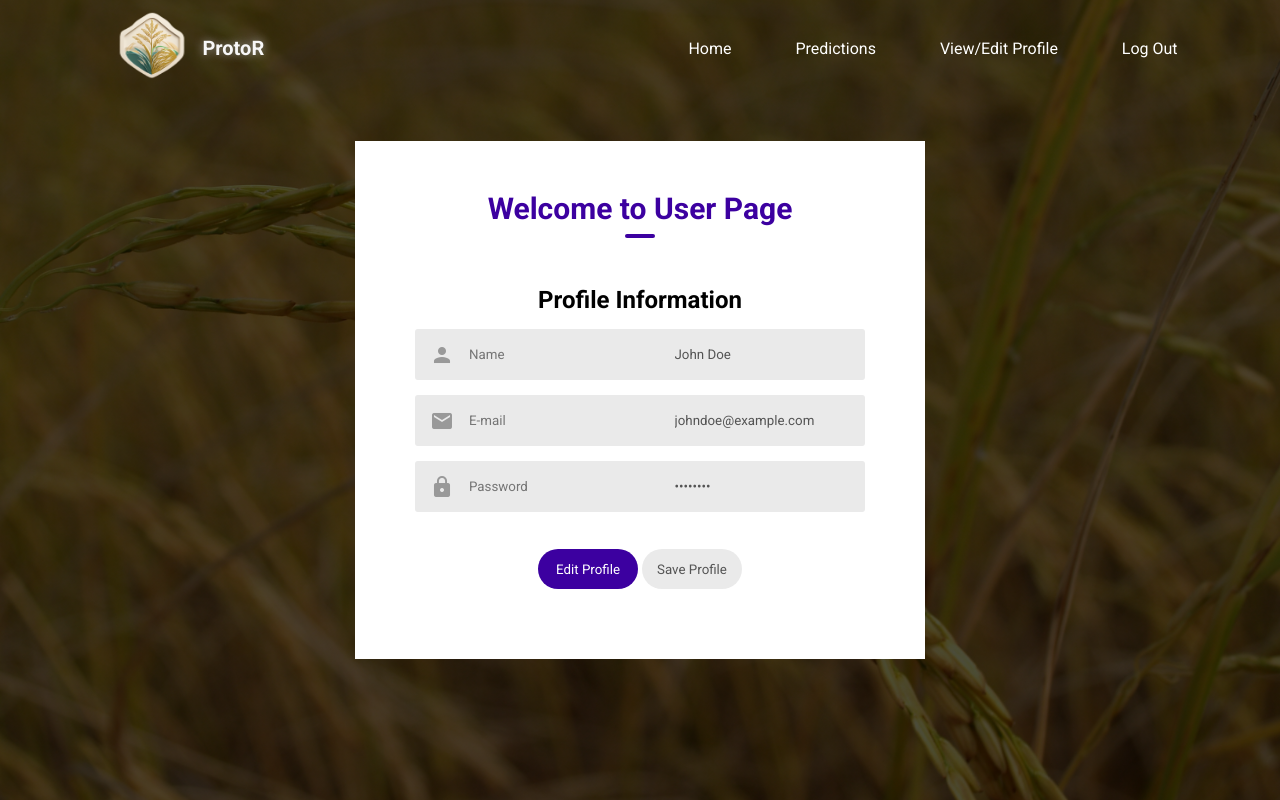
After one commit to 20100850-ganesh/datamodelling_repo, a Python web app: template templates/user.html in a window 1280 px wide. The commit adds this page. Run offline with Jinja, Linux system fonts and the light colour scheme; the template is opened without the code that fills it, so the values that code supplies are empty.

Commit message:
added user/predictions and fixed typos

```diff
--- a/static/style.css
+++ b/static/style.css
@@ -330,3 +330,27 @@ form p a {
 .login {
     height: 190px;
 }
+
+.btn-field button.disable {
+    background: #eaeaea;
+    color: #555;
+    cursor: not-allowed;
+}
+
+.label-btn {
+    background: #3c00a0;
+    width: 100px;
+    border: none;
+    outline: none;
+    color: #fff;
+    height: 35px;
+    border-radius: 30px;
+    cursor: pointer;
+    margin-top: 20px;
+    box-shadow: 0px 5px 15px 0px rgba(28, 0, 181, 0.3);
+}
+
+.label {
+    color: #fff;
+    font-size: 24px;
+}
--- a/templates/base.html
+++ b/templates/base.html
@@ -26,6 +26,7 @@
                     <li><a href="contact.html">Contact</a></li>
                     <li><a href="signup.html">SignUp</a></li>
                     <li><a href="login.html">Login</a></li>
+                    <li><a href="user.html">user</a></li>
                 </ul>
             </nav>
         </div>
--- a/templates/login.html
+++ b/templates/login.html
@@ -50,7 +50,7 @@
             </div>
 
         </div>
-
+    </div>
 </body>
 
 </html>
--- a/templates/signup.html
+++ b/templates/signup.html
@@ -53,7 +53,7 @@
             </div>
 
         </div>
-
+    </div>
 </body>
 
 </html>
--- /dev/null
+++ b/templates/user.html
@@ -0,0 +1,69 @@
+<!DOCTYPE html>
+<html lang="en">
+
+<head>
+    <meta charset="UTF-8">
+    <meta name="viewport" content="width=device-width, initial-scale=1.0">
+    <link rel="preconnect" href="https://fonts.googleapis.com">
+    <link rel="preconnect" href="https://fonts.gstatic.com" crossorigin>
+    <link
+        href="https://fonts.googleapis.com/css2?family=Roboto:ital,wght@0,100;0,300;0,400;0,500;0,700;0,900;1,100;1,300;1,400;1,500;1,700;1,900&display=swap"
+        rel="stylesheet">
+    <link href="https://fonts.googleapis.com/icon?family=Material+Icons" rel="stylesheet">
+    <link rel="stylesheet" href="/static/style.css">
+    <title>ProtR-User</title>
+</head>
+
+<body>
+
+    <div class="container">
+        <div class="navbar">
+            <img src="/static/images/site_logo.png" width="100px" height="130px" alt="site logo" class="logo">
+            <h3>ProtoR</h3>
+            <nav>
+                <ul>
+                    <li><a href="base.html">Home</a></li>
+                    <li><a href="predictions.html">Predictions</a></li>
+                    <li><a href="user.html">View/Edit Profile</a></li>
+                    <li><a href="login.html">Log Out</a></li>
+                </ul>
+            </nav>
+        </div>
+        <!-- <hr> -->
+        <div class="row">
+            <div class="col">
+                <div class="form-box">
+                    <h1>Welcome to User Page</h1>
+                    <h2>Profile Information</h2>
+                    <form action="">
+                        <div class="input-group">
+                            <div class="input-field">
+                                <i class="material-icons">person</i>
+                                <input placeholder="Name" disabled>
+                                <input type="text" id="name" name="name" value="John Doe" disabled>
+                            </div>
+                            <div class="input-field">
+                                <i class="material-icons">mail</i>
+                                <input placeholder="E-mail" disabled>
+                                <input type="email" id="email" name="email" value="johndoe@example.com" disabled>
+                            </div>
+                            <div class="input-field">
+                                <i class="material-icons">lock</i>
+                                <input placeholder="Password" disabled>
+                                <input type="password" id="password" name="password" value="********" disabled>
+                            </div>
+                        </div>
+                        <div class="btn-field">
+                            <button type="button">Edit Profile</button>
+                            <button type="button" class="disable">Save Profile</button>
+                        </div>
+                    </form>
+                </div>
+            </div>
+
+        </div>
+    </div>
+
+</body>
+
+</html>
```
Also changed, not shown: templates/predictions.html (added, +50 -0 lines), static/user.css (added).
